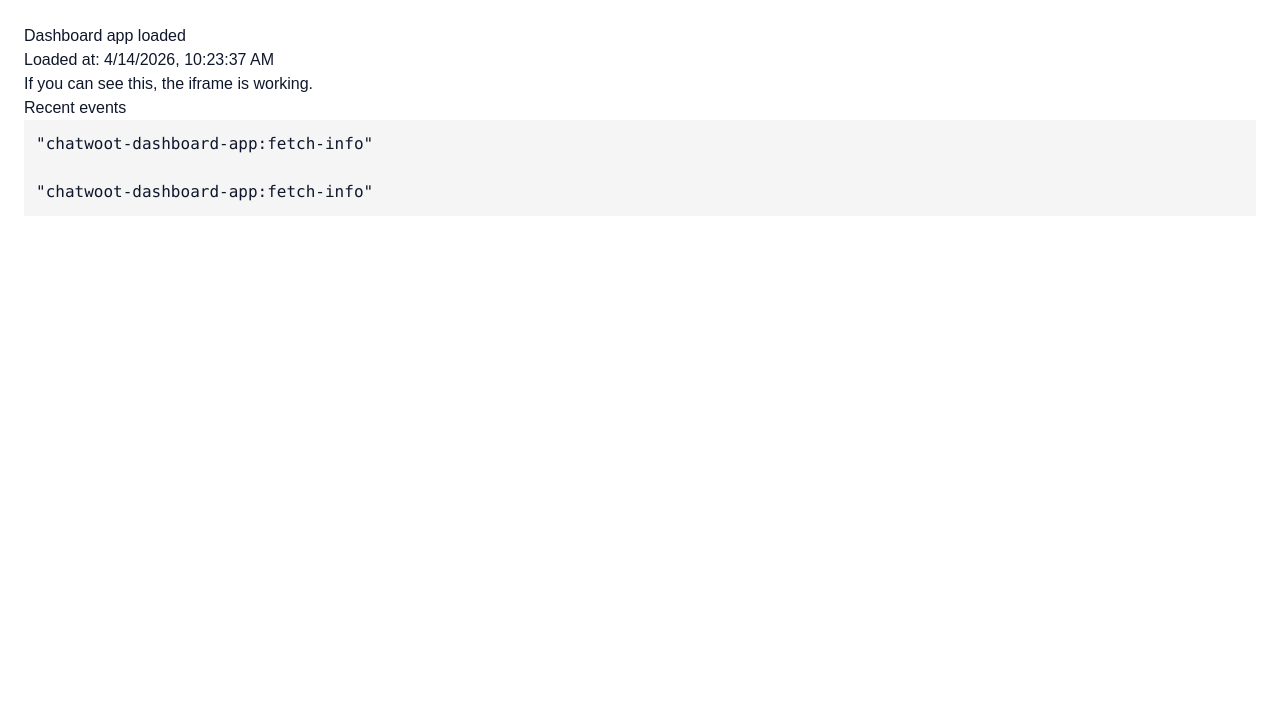
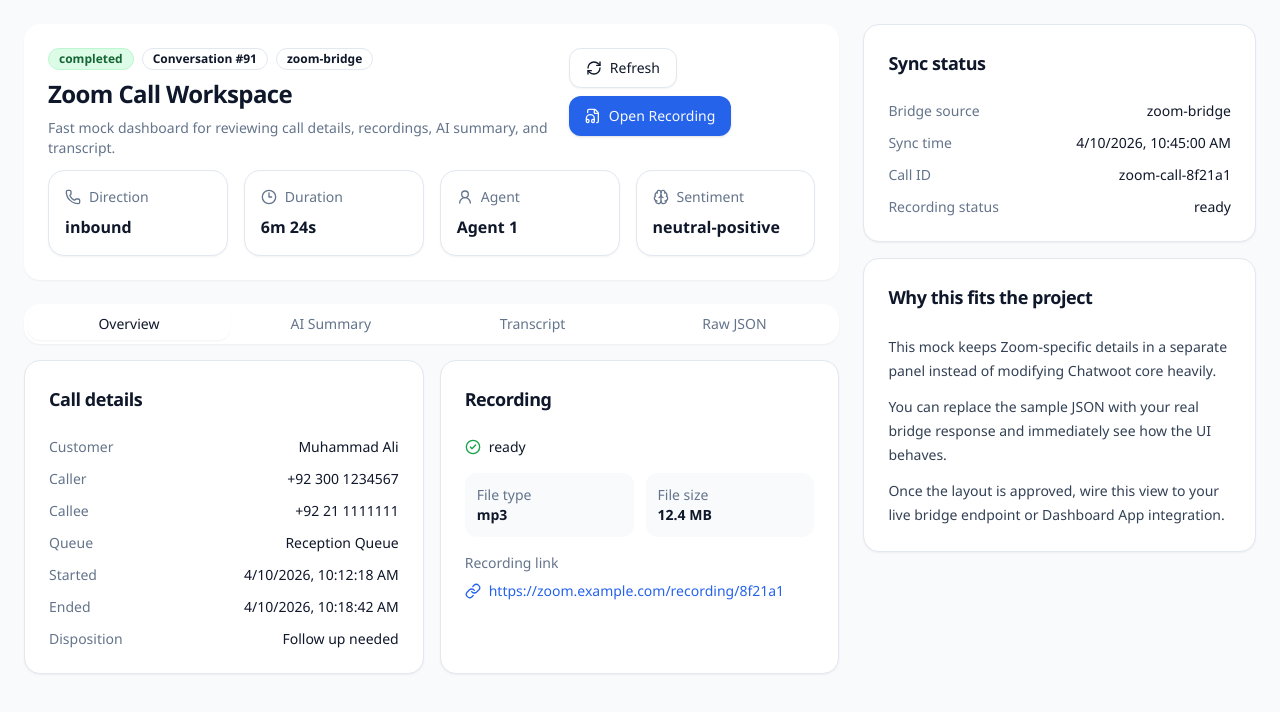
Before and after one commit to waseemarchiwiz/chatwoot-zoom-frontend, a React (Vite) app: page / in a window 1280 px wide. Shown: the top 712 px of the page. Built offline with nearby package versions, Linux system fonts and the light colour scheme.

Commit message:
feat: add zoom bridge

```diff
--- a/src/App.jsx
+++ b/src/App.jsx
@@ -1,10 +1,8 @@
 import ZoomBridgeDashboardMock from "@/components/zoom/main-card";
-import TestCard from "./components/zoom/test-card";
 
 // app
 function App() {
-  // return <ZoomBridgeDashboardMock />;
-  return <TestCard />;
+  return <ZoomBridgeDashboardMock />;
 }
 
 export default App;
```
